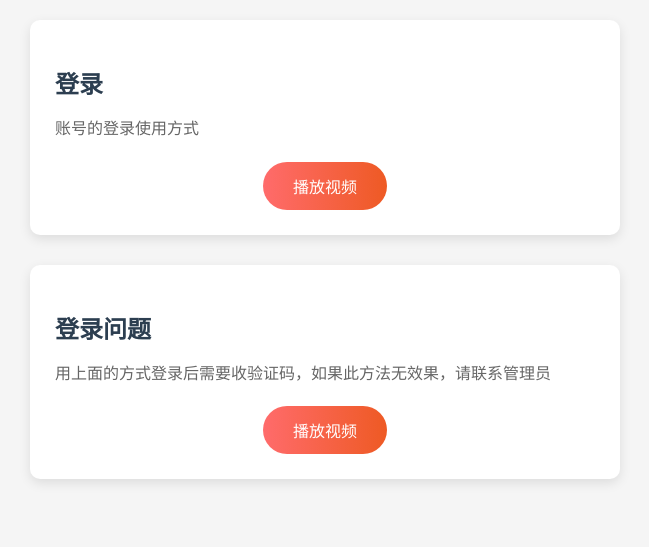
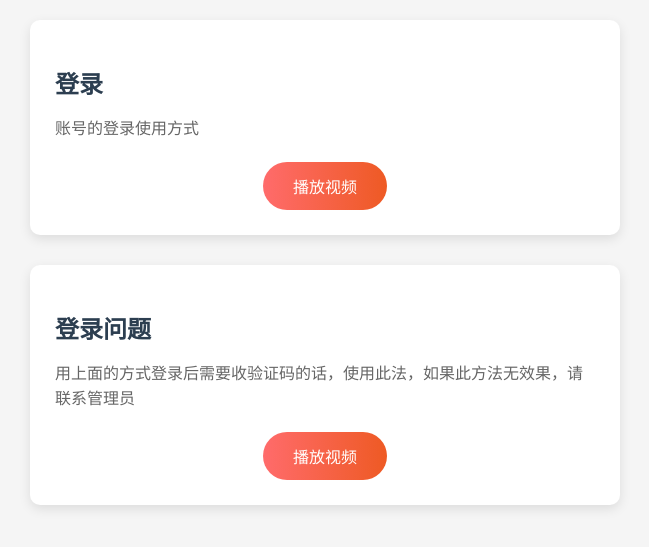
Before and after one commit to jiunk67/sjhgm, a plain HTML site: page 2a.html in a window 1280 px wide. Shown: the part 107-654 px from the top of the page, without its empty margins (315-964 px from the left). Drawn offline with Linux system fonts and the light colour scheme.

Commit message:
Update 2a.html

```diff
--- a/2a.html
+++ b/2a.html
@@ -3,7 +3,7 @@
 <head>
     <meta charset="UTF-8">
     <meta name="viewport" content="width=device-width, initial-scale=1.0">
-    <title>视频播放器</title>
+    <title>教程</title>
     <style>
         body {
             font-family: 'Microsoft YaHei', sans-serif;
@@ -144,7 +144,7 @@
             <div class="video-card">
                 <h2 class="video-title">登录问题</h2>
                 <p class="video-description">
-                    用上面的方式登录后需要收验证码，如果此方法无效果，请联系管理员
+                    用上面的方式登录后需要收验证码的话，使用此法，如果此方法无效果，请联系管理员
                 </p>
                 <button class="play-button" onclick="playVideo('city')">播放视频</button>
             </div>
```
